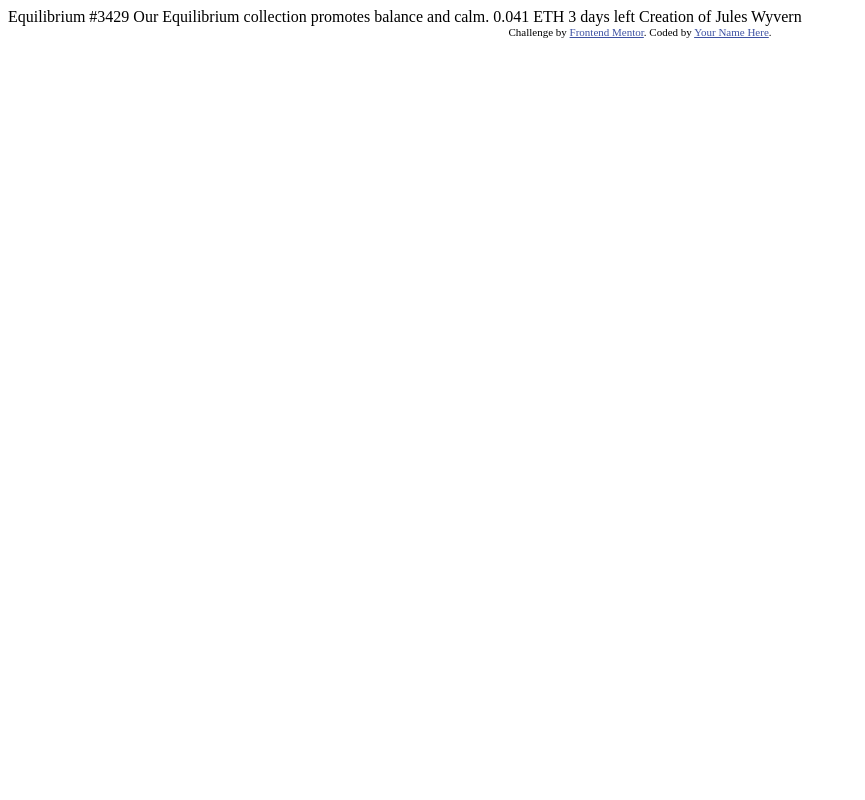
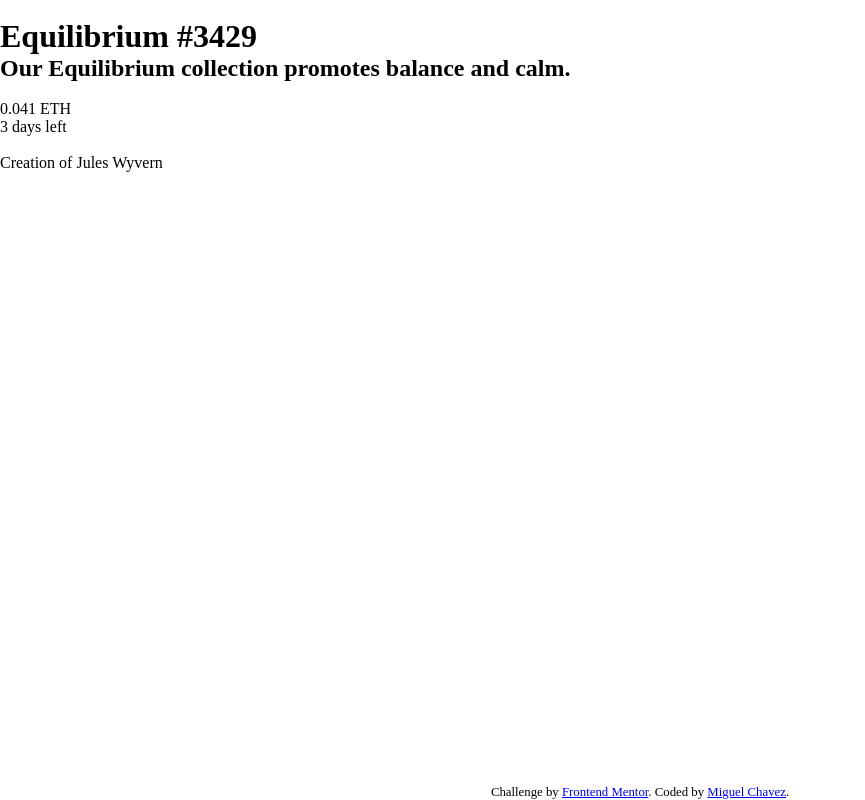
Before and after one commit to toonchavez8/06_NftPreviewCard, a plain HTML site: page index.html in a window 1280 px wide. Shown: the whole page, without its empty margins (0-865 px from the left). Drawn offline with Linux system fonts and the light colour scheme.

Commit message:
html and basic css prep

```diff
--- a/index.html
+++ b/index.html
@@ -1,33 +1,52 @@
 <!DOCTYPE html>
 <html lang="en">
+
 <head>
   <meta charset="UTF-8">
-  <meta name="viewport" content="width=device-width, initial-scale=1.0"> <!-- displays site properly based on user's device -->
+  <meta name="viewport" content="width=device-width, initial-scale=1.0">
+  <link rel="icon" type="image/png" sizes="32x32" href="./images/favicon-32x32.png">
 
-  <link rel="icon" type="image/png" sizes="32x32" href="./images/favicon-32x32.png">
+<!-- Css linking -->
+
+  <link rel="stylesheet" href="style.css">
 
   <title>Frontend Mentor | NFT preview card component</title>
 
-  <!-- Feel free to remove these styles or customise in your own stylesheet 👍 -->
-  <style>
-    .attribution { font-size: 11px; text-align: center; }
-    .attribution a { color: hsl(228, 45%, 44%); }
-  </style>
 </head>
+
 <body>
 
-  Equilibrium #3429
+  <!-- Nft Card -->
+  <main class="cardWrapper">
+    <div class="card">
+      <div class="cardimg"><img src="" alt=""></div>
+      <div class="cardBody">
+        <h1>Equilibrium #3429</h1>
+        <h2>Our Equilibrium collection promotes balance and calm.</h2>
+        <div class="timeBid">
+          <div class="bid"><img src="" alt="">
+            <p> 0.041 ETH</p>
+          </div>
+          <p> 3 days left</p>
+        </div>
+      </div>
+      <div class="card-footer">
+        <img src="" alt="">
+        <p class="footer-text"> Creation of Jules Wyvern</p>
+      </div>
+    </div>
+  </main>
 
-  Our Equilibrium collection promotes balance and calm.
+  <!-- Attribution section -->
 
-  0.041 ETH
-  3 days left
+  <footer class="attribution">
+    <div class="footerblk">
+      <p>Challenge by <a href="https://www.frontendmentor.io?ref=challenge" target="_blank">Frontend Mentor</a>.
+        Coded by <a href="https://github.com/toonchavez8/04_Product_reviewCard">Miguel Chavez</a>.</p>
+    </div>
 
-  Creation of Jules Wyvern
+  </footer>
 
-  <div class="attribution">
-    Challenge by <a href="https://www.frontendmentor.io?ref=challenge" target="_blank">Frontend Mentor</a>.
-    Coded by <a href="#">Your Name Here</a>.
-  </div>
 </body>
+
 </html>
--- /dev/null
+++ b/style.css
@@ -0,0 +1,75 @@
+/* @import font Family */
+@import url("https://fonts.googleapis.com/css2?family=Outfit:wght@300;400;600&display=swap");
+
+:root {
+  /* Primary Color Variables */
+  --Pr-SoftBlue: hsl(215, 51%, 70%);
+  --Pr-Cyan: hsl(178, 100%, 50%);
+
+  /* Neutral Color Variables */
+  --VerydarkBlue: hsl(217, 54%, 11%);
+  --BgDarkBlue: hsl(216, 50%, 16%);
+  --LineDarkBlue(line): hsl(215, 32%, 27%);
+  --White: hsl(0, 0%, 100%);
+
+  /* Font Variables */
+  --ff-outfit: "Outfit", sans-serif;
+
+  /* Font Weight Variables */
+  --fw-light: 300;
+  --fw-regular: 400;
+  --fw-bold: 600;
+}
+
+/* Remove default margin */
+body,
+h1,
+h2,
+h3,
+h4,
+h5,
+p {
+  margin: 0;
+}
+
+/* Mobile first Approach */
+
+
+
+
+
+
+/* attribution section */
+footer {
+  position: absolute;
+  bottom: 0;
+  width: 100%;
+  padding-top: 50px;
+  overflow: hidden;
+}
+.footerblk {
+  display: flex;
+  flex-direction: column;
+  justify-content: center;
+  align-content: center;
+  align-items: center;
+  width: 100%;
+  background-color: var(--white);
+  font-family: var(--font-family-base);
+  font-size: 0.8rem;
+  padding-top: 0.2rem;
+  text-align: center;
+  transition: 300ms ease-in-out;
+}
+
+/* @Media for detecting hover capability if true adds hover anim */
+@media (hover: hover) {
+  footer:hover .footerblk {
+    transform: translateY(-0%);
+  }
+  .footerblk {
+    transform: translateY(100%);
+    text-align: center;
+    transition: 300ms ease-in-out;
+  }
+}
```
